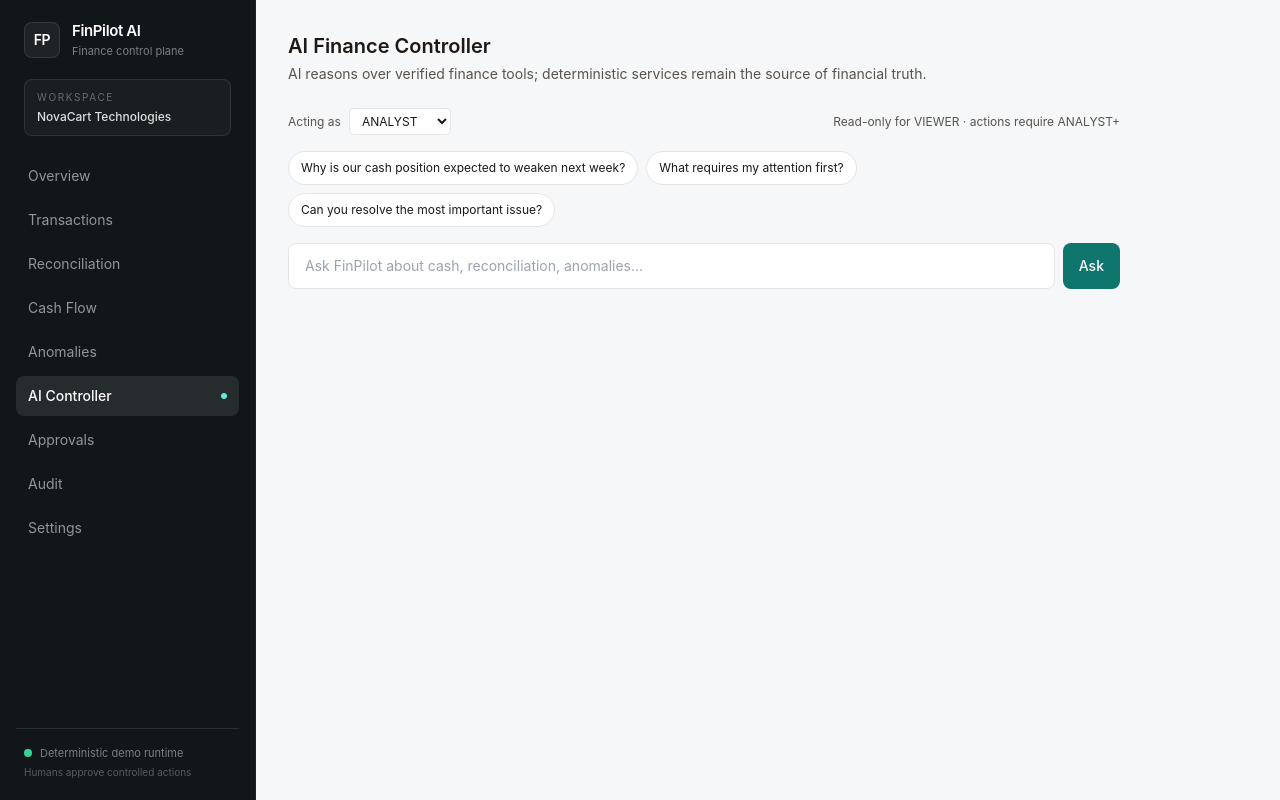
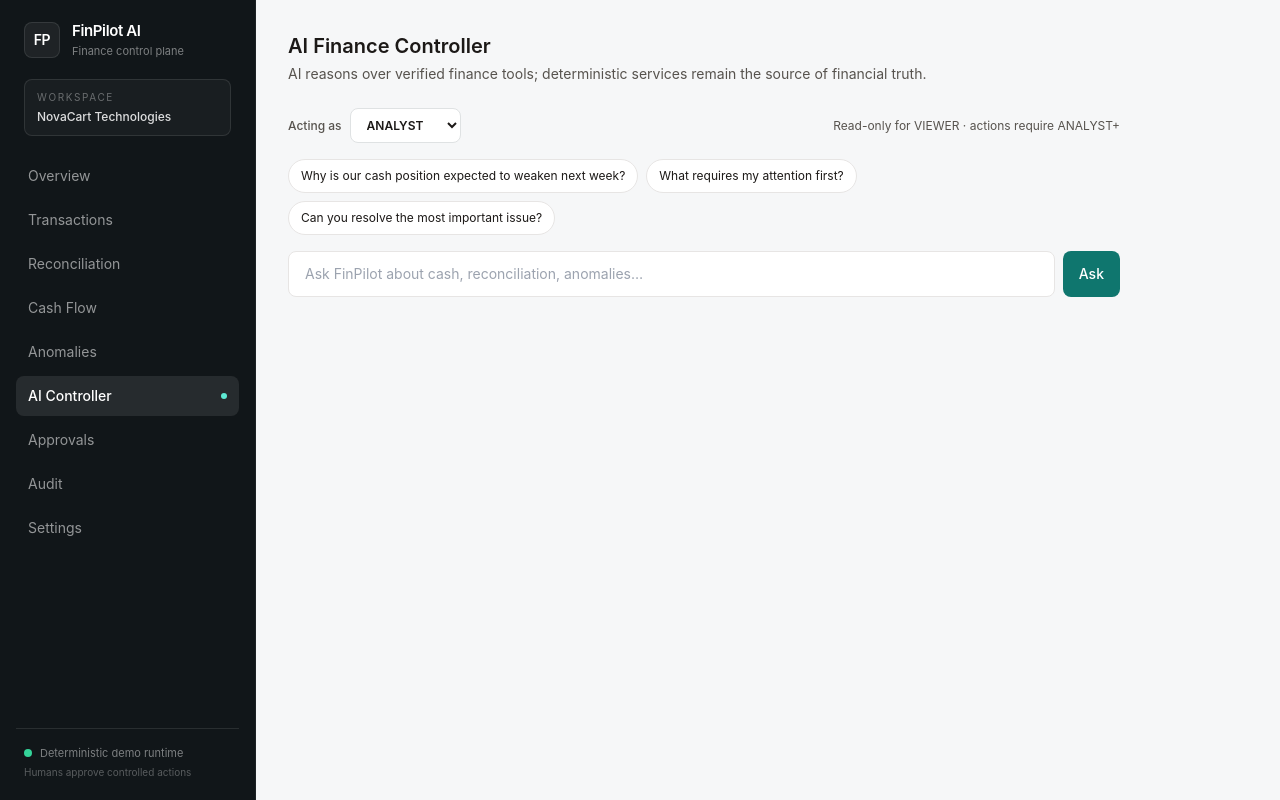
Before and after one commit to nexline-01xA/FinPilot-AI, a Next.js app in the folder frontend/: page /controller in a window 1280 px wide. Built offline with nearby package versions, Linux system fonts and the light colour scheme.

Commit message:
ui: refine controller role selector

```diff
--- a/frontend/components/RoleSelector.tsx
+++ b/frontend/components/RoleSelector.tsx
@@ -1,3 +1,12 @@
 'use client';
+
 import type {DemoRole} from '@/lib/api';
-export default function RoleSelector({value,onChange}:{value:DemoRole;onChange:(v:DemoRole)=>void}){return <label className="flex items-center gap-2 text-xs text-ink-600">Acting as <select value={value} onChange={e=>onChange(e.target.value as DemoRole)} className="rounded border border-paper-200 bg-white px-2 py-1 text-ink-900">{['VIEWER','ANALYST','APPROVER','ADMIN'].map(r=><option key={r}>{r}</option>)}</select></label>}
+
+export default function RoleSelector({value,onChange}:{value:DemoRole;onChange:(v:DemoRole)=>void}){
+  return <label className="flex items-center gap-2 text-xs text-ink-600">
+    <span className="font-medium">Acting as</span>
+    <select value={value} onChange={e=>onChange(e.target.value as DemoRole)} className="rounded-lg border border-[#dfe2e3] bg-white px-3 py-2 text-xs font-semibold text-ink-900 outline-none transition focus:border-[#8cbeb8] focus:ring-2 focus:ring-teal-50">
+      {['VIEWER','ANALYST','APPROVER','ADMIN'].map(r=><option key={r}>{r}</option>)}
+    </select>
+  </label>
+}
```
